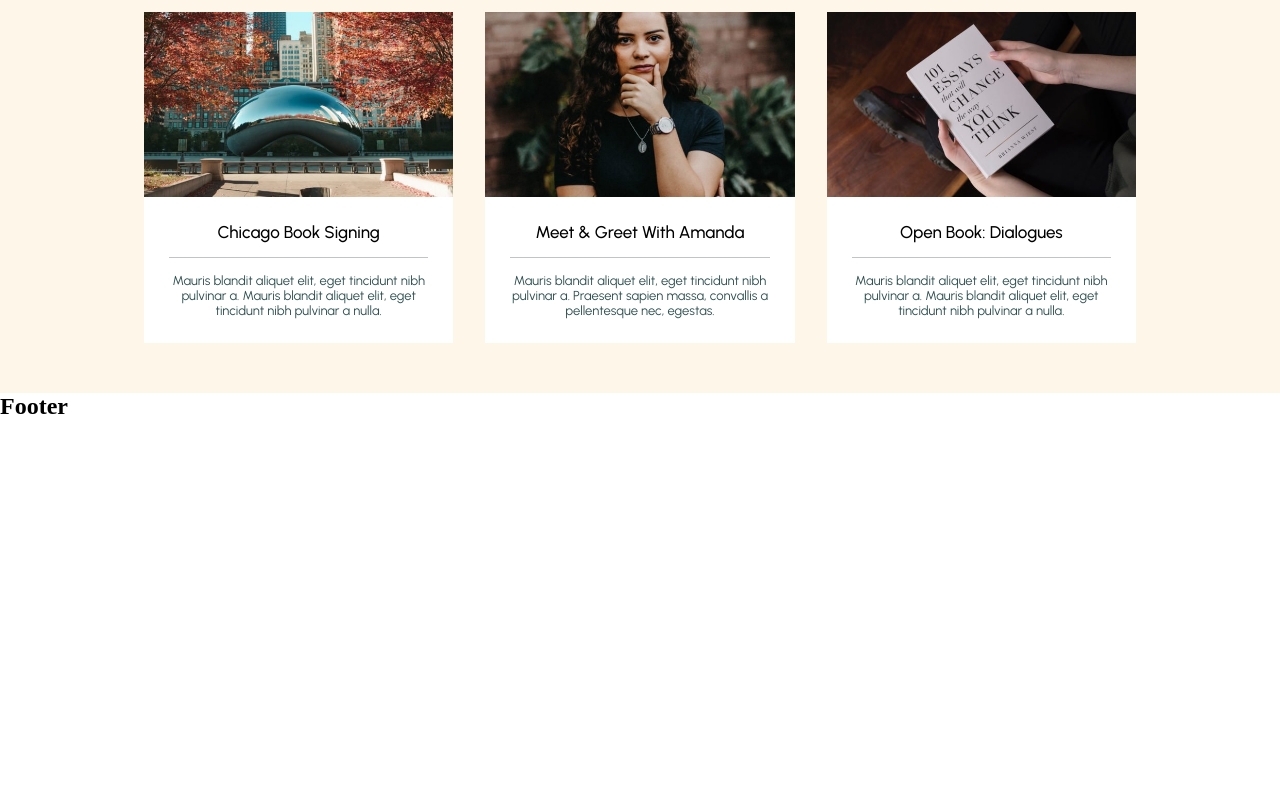
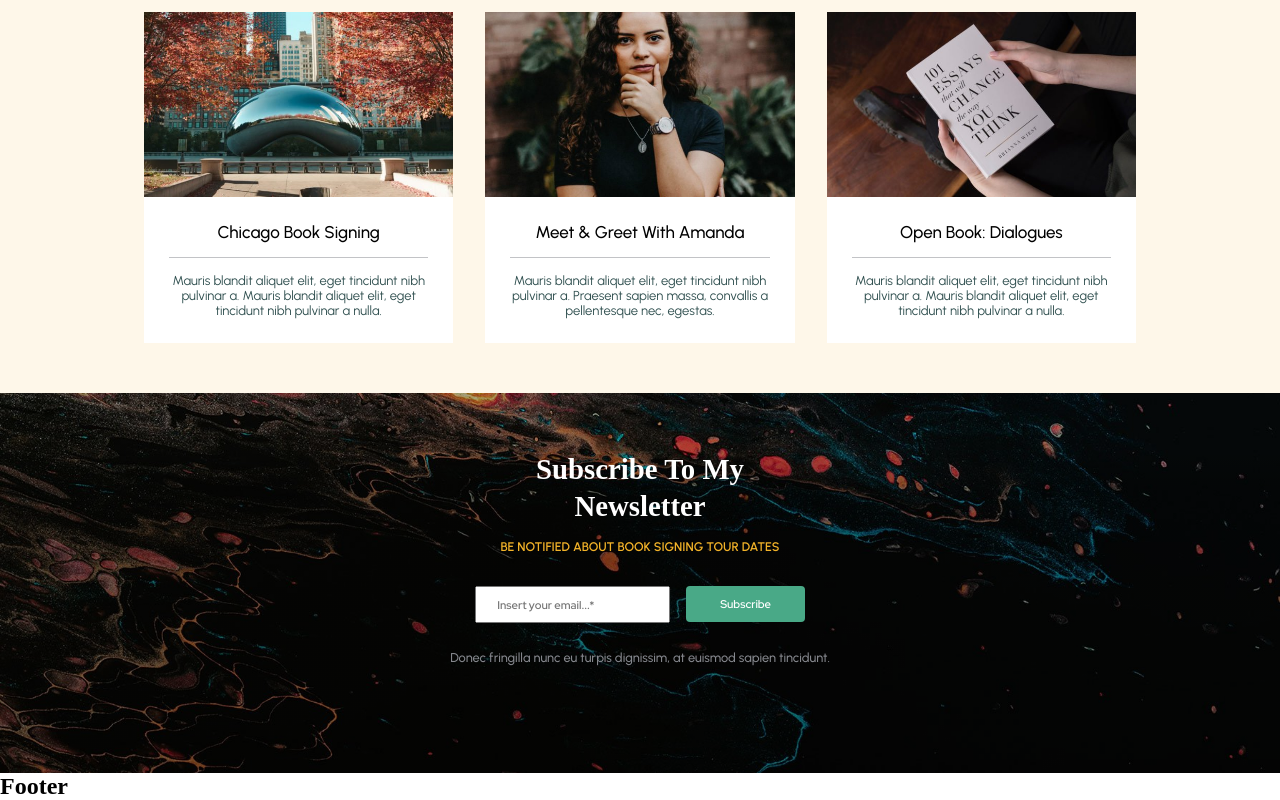
Before and after one commit to revanderground/proj-html-vuejs, a Vue app: page / in a window 1280 px wide. Shown: the part 2360-3160 px from the top of the page. Before the commit the page ends 2780 px from the top, so only its background shows below. Built offline with nearby package versions, Linux system fonts and the light colour scheme; a web font is replaced by a local one.

Commit message:
Newsletter done

```diff
--- a/src/components/Audiobook.vue
+++ b/src/components/Audiobook.vue
@@ -73,5 +73,4 @@ export default {
 @import '../styles/Audiobook.scss';
 @import '../styles/utilities.scss'
 
-
 </style>
--- a/src/components/Digdeeper.vue
+++ b/src/components/Digdeeper.vue
@@ -0,0 +1,18 @@
+<template>
+    <div class="digdeeper">
+
+    </div>
+
+</template>
+
+<script>
+export default {
+
+}
+</script>
+
+<style lang="scss" scoped>
+@import '../styles/Digdeeper.scss';
+@import '../styles/utilities.scss'
+
+</style>
--- a/src/components/MoreAbout.vue
+++ b/src/components/MoreAbout.vue
@@ -2,8 +2,8 @@
     <div id="more-about">
 
         <div class="text-center container-more">
-            <div class="title">More About Damon Vaughn</div>
-            <div class="description py-2">Damon Vaughn is a professor of psychology at the University of Toronto, a clinical psychologist and the author of the multi-million copy bestseller “The story of my life.”</div>
+            <div class="moreabout-title">More About Damon Vaughn</div>
+            <div class="moreabout-description py-2">Damon Vaughn is a professor of psychology at the University of Toronto, a clinical psychologist and the author of the multi-million copy bestseller “The story of my life.”</div>
 
             <div class="py-4">
                 <div class="my-button py-2">Meet The Author</div>
--- a/src/components/Newsletter.vue
+++ b/src/components/Newsletter.vue
@@ -0,0 +1,47 @@
+<template>
+    <section class="splash">
+        <div class="newsletter-container text-center py-5">
+
+            <div class="title px-4 py-2">
+                <div class="py-1">Subscribe To My</div>
+                <div>Newsletter</div>
+            </div>
+
+            <div class="subtitle py-2">
+                BE NOTIFIED ABOUT BOOK SIGNING TOUR DATES
+            </div>
+
+            <div class="email_input d-flex justify-content-center py-4">
+                <div class="email-input-box px-2">
+                    <input class="input-email" type="email" placeholder="Insert your email...*" id="user-email" name="user-email">
+                </div>
+                <div class="subscribe-button-box px-2">
+                    <div class="subscribe-button">Subscribe</div>
+                </div>
+
+            </div>
+
+            <div class="description">
+                Donec fringilla nunc eu turpis dignissim, at euismod sapien tincidunt.
+            </div>
+
+
+
+
+        </div>
+
+
+    </section>
+</template>
+
+<script>
+export default {
+
+}
+</script>
+
+<style lang="scss" scoped>
+@import '../styles/Newsletter.scss';
+@import '../styles/utilities.scss'
+
+</style>
--- a/src/styles/Audiobook.scss
+++ b/src/styles/Audiobook.scss
@@ -26,7 +26,7 @@
     background: rgb(0,0,0);
     background: linear-gradient(83deg, rgba(0,0,0,0.051324753534226164) 65%, rgba(0,0,0,1) 79%, rgba(5,5,5,1) 94%), linear-gradient(180deg, rgba(0,0,0,0.30) 29%, rgba(0,0,0,0.74) 57%, rgba(5,5,5,1) 83%),  url('../assets/img/banner.jpg');
     height: 380px;
-    object-fit: cover;
+    background-size: cover;
     position: relative;
 
 }
@@ -51,18 +51,6 @@
 
 }
 
-.title{
-    color:white;
-    font-size: 1.8em;
-    font-weight: 600;
-}
-
-.subtitle{
-    color:$Saffron;
-    font-size: 0.78em;
-    font-weight: 600;
-    font-family: 'Urbanist'
-}
 
 .description{
     color: $OsloGray;
--- a/src/styles/MoreAbout.scss
+++ b/src/styles/MoreAbout.scss
@@ -5,13 +5,13 @@
     height: 400px;
 
 }
-.title{
+.moreabout-title{
     color:$Saffron;
     font-size: 4rem;
     font-family: 'Kristi', cursive;
 }
 
-.description{
+.moreabout-description{
     font-family: 'Urbanist';
     font-size: 1.25rem;
     width: 80%;
--- /dev/null
+++ b/src/styles/Newsletter.scss
@@ -0,0 +1,64 @@
+@import './viarables.scss';
+@import '~bootstrap/scss/bootstrap.scss';
+
+.splash{
+    background: rgb(0,0,0);
+    background: linear-gradient(180deg, rgba(0,0,0,0.2) 15%, rgba(0,0,0,0.4) 25%),  url('../assets/img/banner-2.jpg');
+    height: 380px;
+    background-size: cover;
+    position: relative;
+
+}
+
+.newsletter-container{
+    margin: 0 auto;
+    width:30%;
+}
+
+
+
+.input-email{
+    width:100%;
+    height: 37px;
+    padding:12px 20px;
+    font-size: 0.7em;
+    font-family: 'Red Hat Display', sans-serif;
+    font-weight: 600;
+}
+
+.email-input-box{
+    height: 40px;
+    width:55%
+}
+
+.subscribe-button{
+    font-size: 0.7em;
+    font-family: 'Red Hat Display', sans-serif;
+    font-weight: 600;
+    width: 100%;
+    height: 36px;
+    border-radius: 4px;
+    transition: all 0.28s;
+    background-color: #49A987;
+    color: white;
+    padding-top: 11px;
+
+}
+
+.subscribe-button:hover{
+    color:white;
+    background-color: #357F60;
+    cursor: pointer
+}
+
+.subscribe-button-box{
+    height: 36px;
+    width:35%
+}
+
+.description{
+    color: $OsloGray;
+    font-size: 0.8em;
+    font-weight: 500;
+    font-family: 'Urbanist'
+}
--- a/src/styles/utilities.scss
+++ b/src/styles/utilities.scss
@@ -1,6 +1,8 @@
 @import url('https://fonts.googleapis.com/css2?family=Kristi&display=swap');
 @import url('https://fonts.googleapis.com/css2?family=Noto+Sans+Display:wght@400;500;600&family=Urbanist:ital,wght@0,400;0,500;0,600;0,700;0,800;0,900;1,400;1,500;1,600;1,700;1,800;1,900&display=swap');
 @import url('https://fonts.googleapis.com/css2?family=Red+Hat+Display:ital,wght@0,400;0,500;0,600;0,700;0,800;0,900;1,400;1,500;1,600;1,700;1,800;1,900&display=swap');
+
+
 .active{
     color: #E9BF61;
     border-top: 5px solid #E9BF61;
@@ -17,3 +19,20 @@
     border-radius: 4px;
     transition: all 0.28s;
 }
+
+
+
+//texts of the banners in Audiobook and Newsletter sections
+
+.title{
+    color:white;
+    font-size: 1.8em;
+    font-weight: 600;
+}
+
+.subtitle{
+    color:#f3b329;
+    font-size: 0.78em;
+    font-weight: 600;
+    font-family: 'Urbanist'
+}
```
Also changed, not shown: src/styles/Digdeeper.scss (added).
